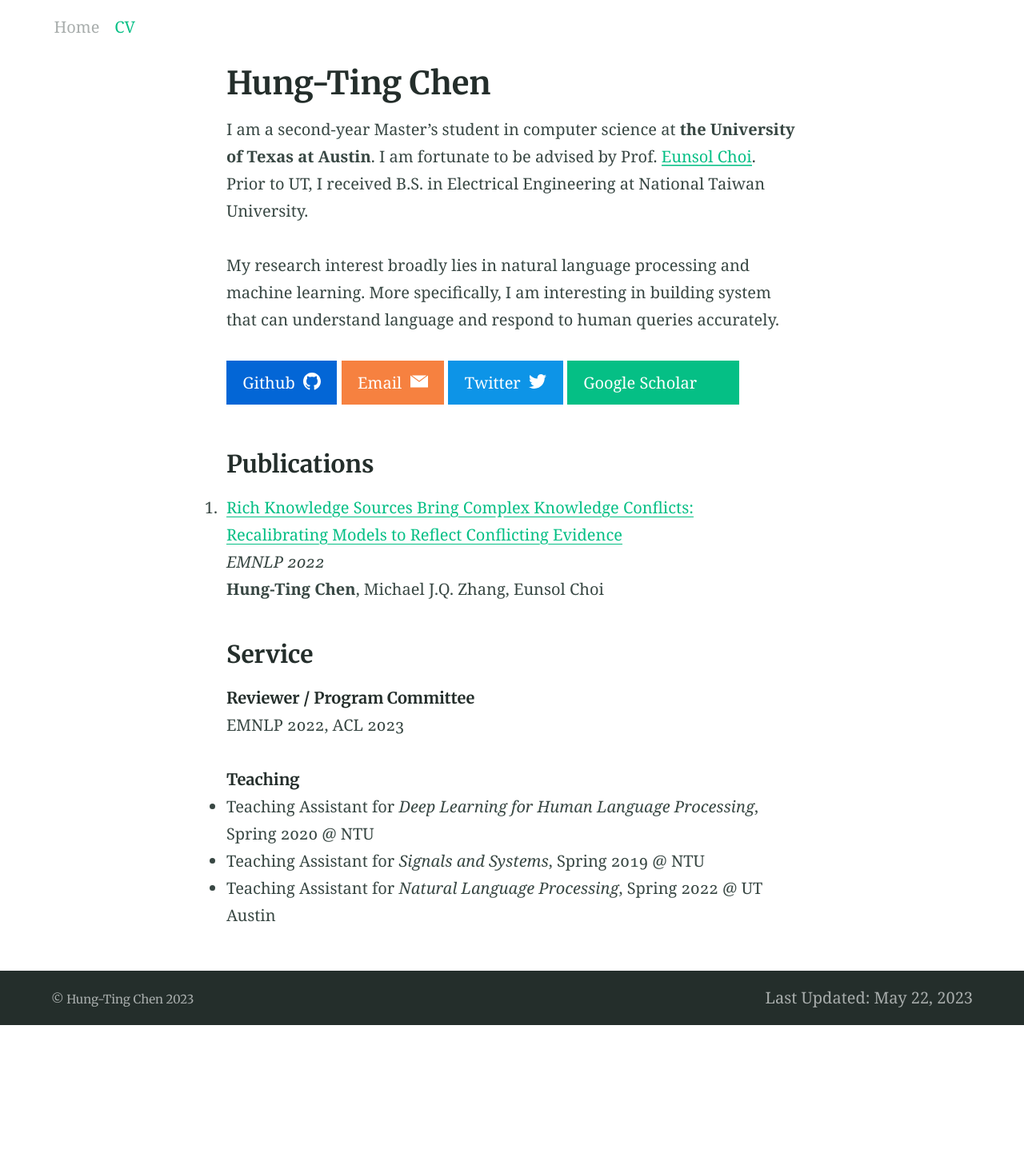
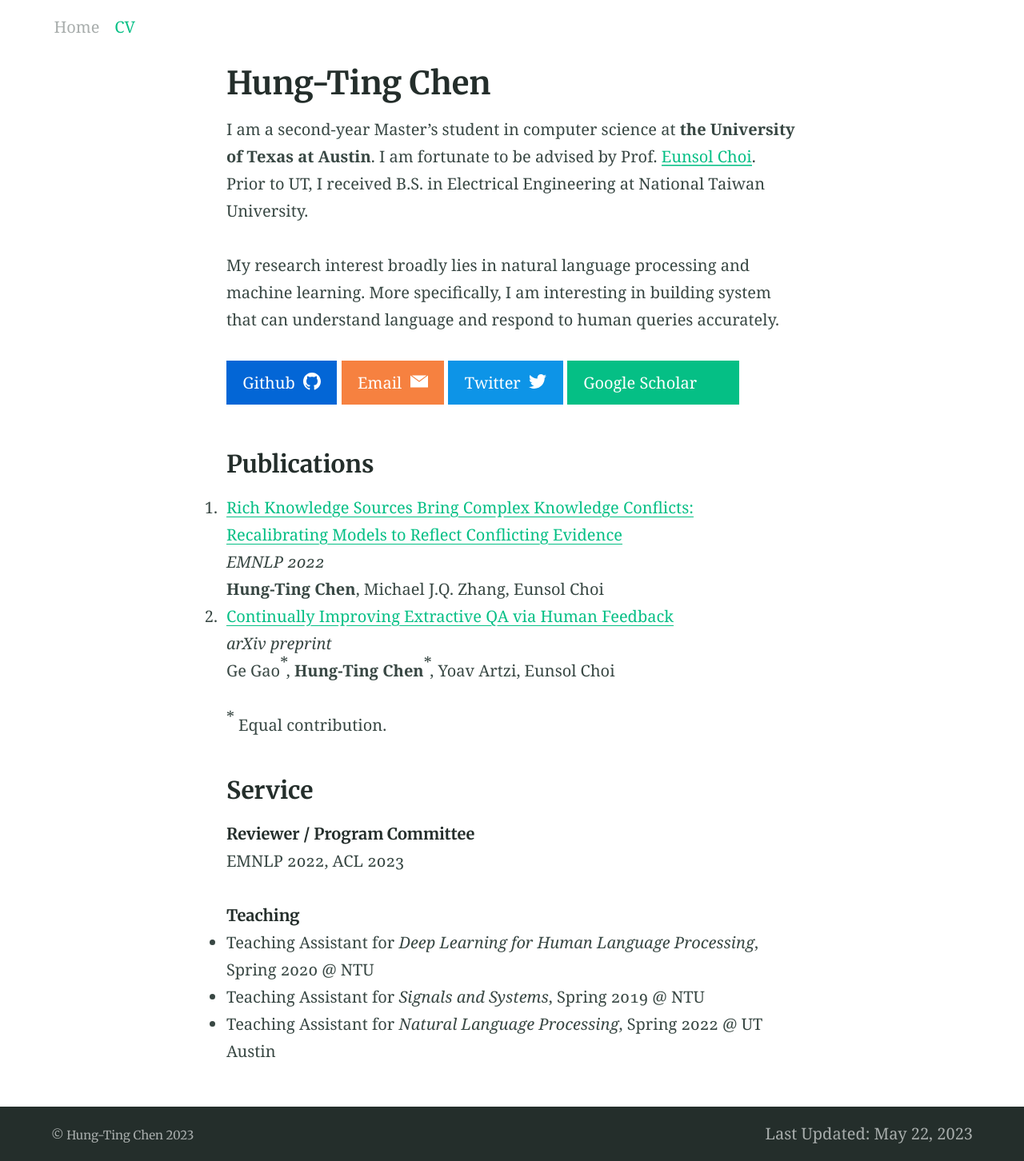
Before and after one commit to timchen0618/timchen0618.github.io, a Jekyll site: the page built from index.md, in a window 1280 px wide. Shown: the whole page at 80% size. Built offline with Jekyll 4.4.1, drawn with Linux system fonts in a browser that asks for light colours; before the commit the page ends 1282 px from its top, so only the background shows below that.

Commit message:
bandit qa paper

```diff
--- a/_includes/nav-footer.html
+++ b/_includes/nav-footer.html
@@ -1 +1 @@
-Last Updated: May 22,  2023
+Last Updated: May 22, 2023
--- a/index.md
+++ b/index.md
@@ -19,6 +19,11 @@
 1. [Rich Knowledge Sources Bring Complex Knowledge Conflicts: Recalibrating Models to Reflect Conflicting Evidence](https://aclanthology.org/2022.emnlp-main.146/)
    *EMNLP 2022*
    **Hung-Ting Chen**, Michael J.Q. Zhang, Eunsol Choi
+2. [Continually Improving Extractive QA via Human Feedback](https://arxiv.org/abs/2305.12473)
+   *arXiv preprint*
+   Ge Gao<sup>\*</sup>, **Hung-Ting Chen**<sup>\*</sup>, Yoav Artzi, Eunsol Choi
+
+<sup>\*</sup> Equal contribution.
 
 ### Service
 ###### Reviewer / Program Committee
```
